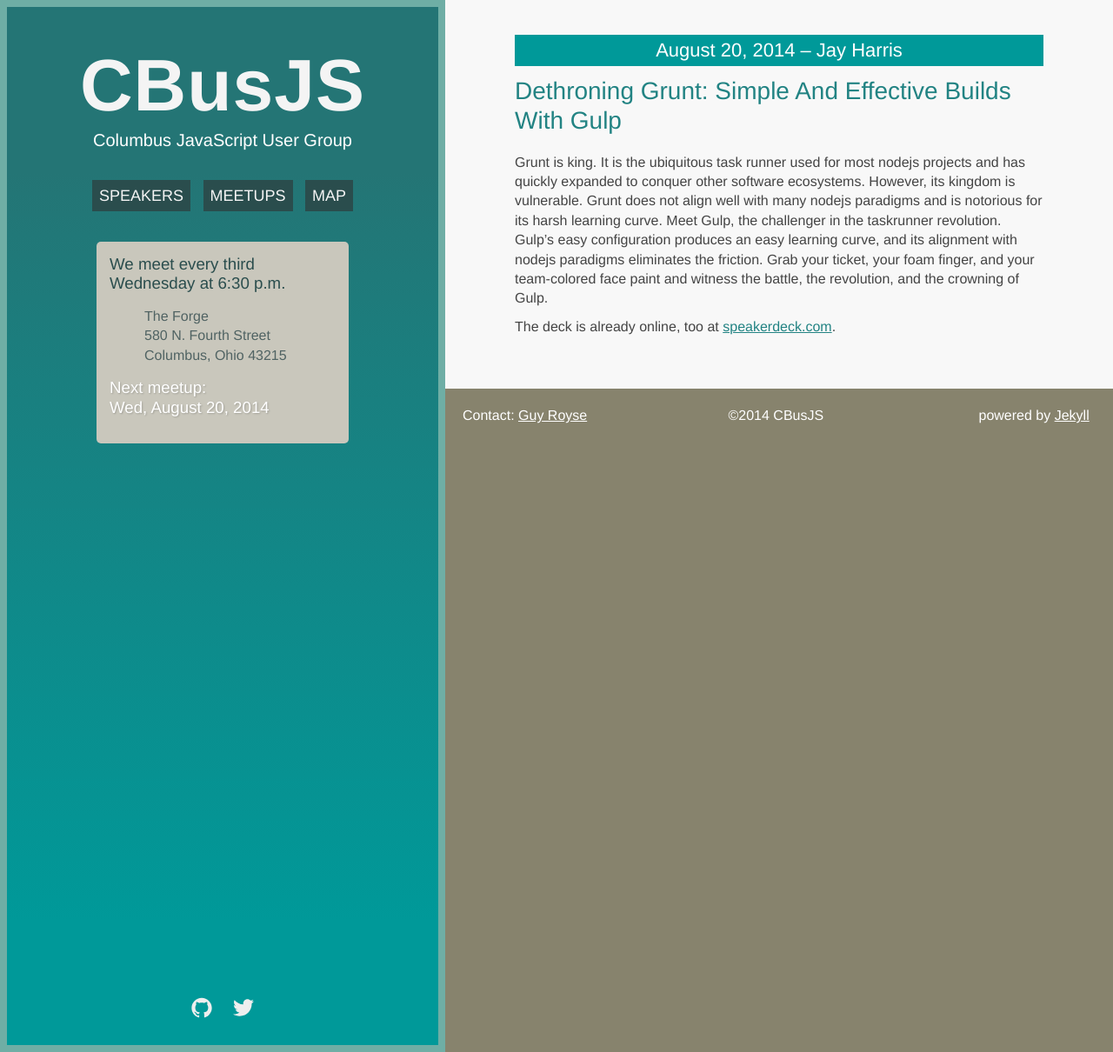
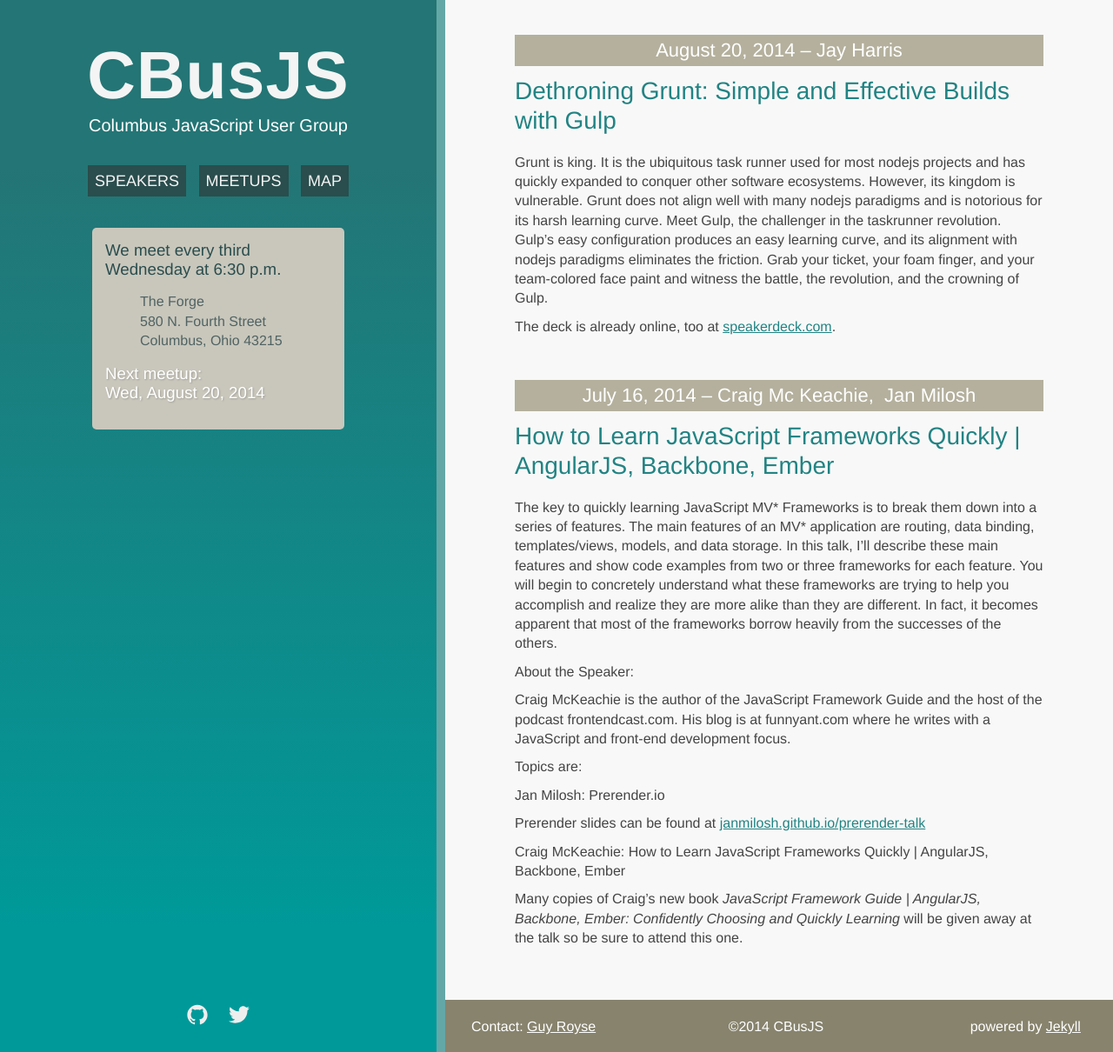
Before and after one commit to columbusjs/columbusjs.github.io, a Jekyll site: the page built from index.html, in a window 1280 px wide and 1210 px high. Shown: the whole window at 87% size. Built offline with Jekyll 4.4.1, drawn with Linux system fonts in a browser that asks for light colours; the list of posts is cut into pages by our own code.

Commit message:
Small changes

```diff
--- a/_layouts/category_archive.html
+++ b/_layouts/category_archive.html
@@ -2,6 +2,6 @@
 layout: default
 ---
 
-<h1>Speaker: {{ page.category }}</h1>
+<h1 class="category">Speaker: {{ page.category }}</h1>
 
 {{ content }}
--- /dev/null
+++ b/_posts/2014-07-16-how-to-learn-js-frameworks-quickly.markdown
@@ -0,0 +1,24 @@
+---
+date: 2014-07-16 19:00:00
+layout: post
+title: "How to Learn JavaScript Frameworks Quickly | AngularJS, Backbone, Ember"
+categories:
+- Craig Mc Keachie
+- Jan Milosh
+---
+
+The key to quickly learning JavaScript MV* Frameworks is to break them down into a series of features. The main features of an MV* application are routing, data binding, templates/views, models, and data storage. In this talk, I’ll describe these main features and show code examples from two or three frameworks for each feature. You will begin to concretely understand what these frameworks are trying to help you accomplish and realize they are more alike than they are different. In fact, it becomes apparent that most of the frameworks borrow heavily from the successes of the others.
+
+About the Speaker:
+
+Craig McKeachie is the author of the JavaScript Framework Guide and the host of the podcast frontendcast.com. His blog is at funnyant.com where he writes with a JavaScript and front-end development focus.
+
+Topics are:
+
+Jan Milosh: Prerender.io
+
+Prerender slides can be found at [janmilosh.github.io/prerender-talk](http://janmilosh.github.io/prerender-talk)
+
+Craig McKeachie: How to Learn JavaScript Frameworks Quickly \| AngularJS, Backbone, Ember
+
+Many copies of Craig's new book *JavaScript Framework Guide \| AngularJS, Backbone, Ember: Confidently Choosing and Quickly Learning* will be given away at the talk so be sure to attend this one.
--- a/css/main.css
+++ b/css/main.css
@@ -28,7 +28,7 @@
 
 h1, h2, h3, h4, h5, h6 {
   font-weight: 300;
-  color: #444;
+  color: #707070;
   margin-bottom: 20px;
   line-height: 1.2;
 }
@@ -37,12 +37,19 @@
   font-size: 28px;
 }
 
+h1.category {
+  text-transform: capitalize;
+}
+
+.categories h2 {
+  text-transform: capitalize;
+  margin-bottom: 15px;
+}
+
 .location h3.next {
   color: #694941;
 }
 
-.wrapper h1,
-.wrapper h2,
 p.post-category {
   text-transform: capitalize;
 }
@@ -107,7 +114,7 @@
 }
 
 h1.site-title {
-  font-size: 84px;
+  font-size: 77px;
   letter-spacing: 1px;
   font-weight: 600;
   margin-bottom: 0;
@@ -149,7 +156,7 @@
 }
 
 .speaker-date {
-  background: #099;
+  background: #B4B09D;
   padding: 5px 10px;
   color: white;
   text-align: center;
@@ -158,6 +165,7 @@
 h2.speaker-date {
   font-size: 22px;
   margin-bottom: 12px;
+  text-transform: capitalize;
 }
 
 .page-content img {
@@ -179,7 +187,7 @@
   float: left;
   padding: 40px 15px;
   background: #099;
-  border: 8px solid #6FAEA5;
+  border-right: 10px solid #64A7A7;
   background-image: -webkit-gradient(
     linear,
     right top,
@@ -291,7 +299,7 @@
 }
 
 .footer {
-  padding: 20px;
+  padding: 20px 30px 40px;
   color: white;
   text-align: center;
   background: #87836D;
@@ -384,7 +392,7 @@
     float: none;
     height: auto;
     position: static;
-    padding: 20px 15px;
+    padding: 20px 15px 5px;
   }
 
   .sidebar ul,
@@ -405,4 +413,10 @@
     display: none;
   }
 
+  .social-icons {
+    margin: 0 -15px;
+    position: static;
+    width: auto;
+  }
+
 }
```
Also changed, not shown: README.md.
